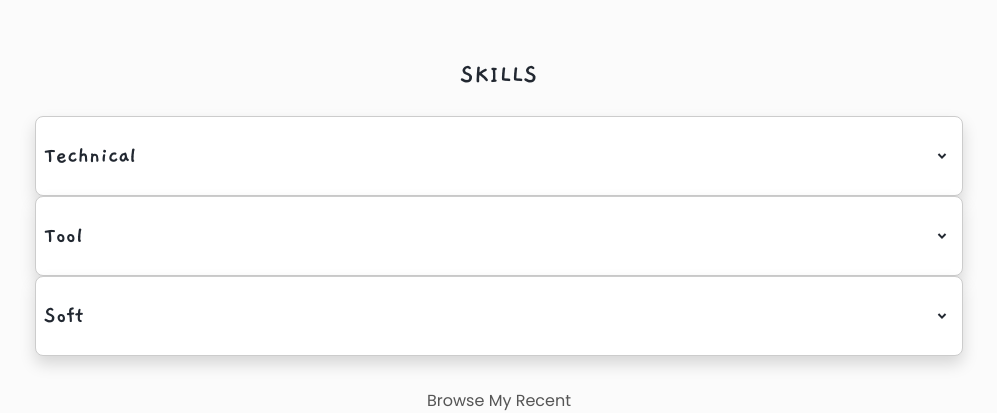
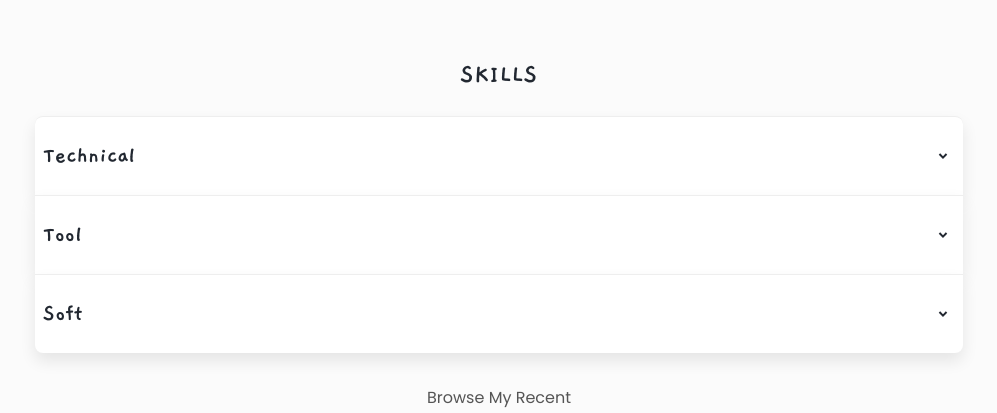
Before and after one commit to Kathp21/katherine-portfolio, a React (Create React App) app: page / in a window 1280 px wide. Shown: the part 2143-2556 px from the top of the page, without its empty margins (141-1138 px from the left). Built offline with nearby package versions, Linux system fonts and the light colour scheme.

Commit message:
Fixed radius boder for dropdown menu

```diff
--- a/src/components/Dropdown/Dropdown.jsx
+++ b/src/components/Dropdown/Dropdown.jsx
@@ -2,11 +2,11 @@ import React, {useState} from "react";
 import './Dropdown.scss'
 import { RiArrowDropDownLine } from "react-icons/ri";
 
- const Dropdown = ({title, skills, otherTitle, otherText}) => {
+ const Dropdown = ({title, skills, otherTitle, otherText, position}) => {
     const [isOpen, setIsOpen] = useState(false)
 
     return (
-        <div className="dropdown">
+        <div className={`dropdown dropdown--${position}`}>
             <div className="dropdown__menu-container">
                 <div className="dropdown__menu-title">
                     <h3>{title}</h3>
--- a/src/components/Dropdown/Dropdown.scss
+++ b/src/components/Dropdown/Dropdown.scss
@@ -22,9 +22,21 @@
 
     &__menu-container{
         background: white;
-        border: 1px solid #ccc;
-        border-radius: 8px;
-        box-shadow: 0 8px 16px rgba(0,0,0,0.15);
+        // border-radius: 8px;
+        overflow: hidden;
+        box-shadow: 0 8px 16px rgba(0,0,0,0.09);
+        border-top: 1px solid #eee;
+
+        .dropdown--first & {
+            border-top-left-radius: 8px;
+            border-top-right-radius: 8px;
+        }
+
+        .dropdown--last & {
+            border-bottom-left-radius: 8px;
+            border-bottom-right-radius: 8px;
+        }
+
     }
 
     &__menu-title{
--- a/src/components/DropdownSoftSkills/DropdownSoftSkills.jsx
+++ b/src/components/DropdownSoftSkills/DropdownSoftSkills.jsx
@@ -24,6 +24,7 @@ const DropdownSoftSkills = () => {
         <Dropdown
             title="Soft"
             skills={softSkills}
+            position="last"
         />
     )
 }
--- a/src/components/DropdownTechnical/DropdownTechnical.jsx
+++ b/src/components/DropdownTechnical/DropdownTechnical.jsx
@@ -30,7 +30,11 @@ const techSkills = [
 
 const DropdownTechnical = () => {
     return (
-        <Dropdown title="Technical" skills={techSkills}/>
+        <Dropdown
+            title="Technical"
+            skills={techSkills}
+            position="first"
+        />
     )
 }
 
```
